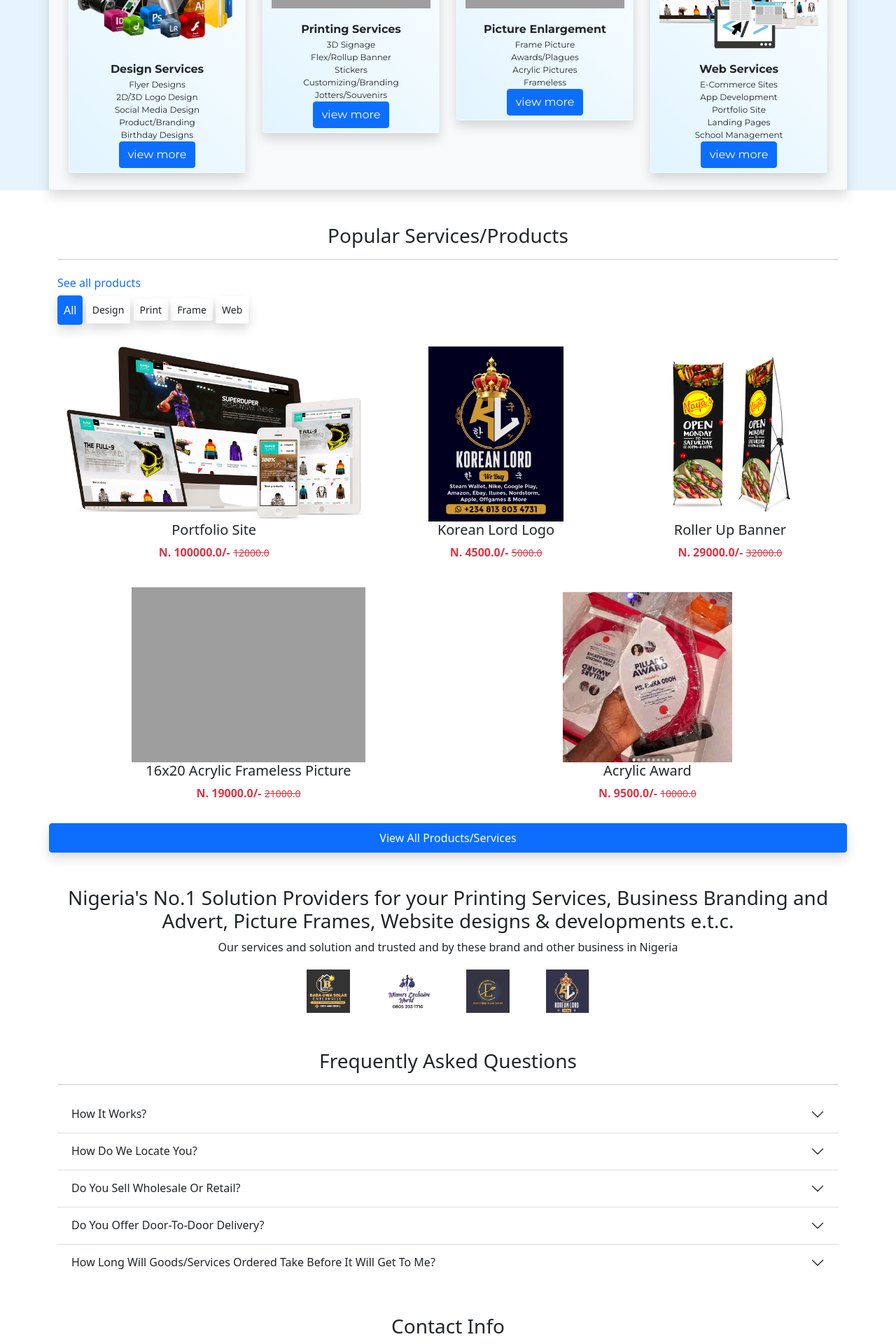
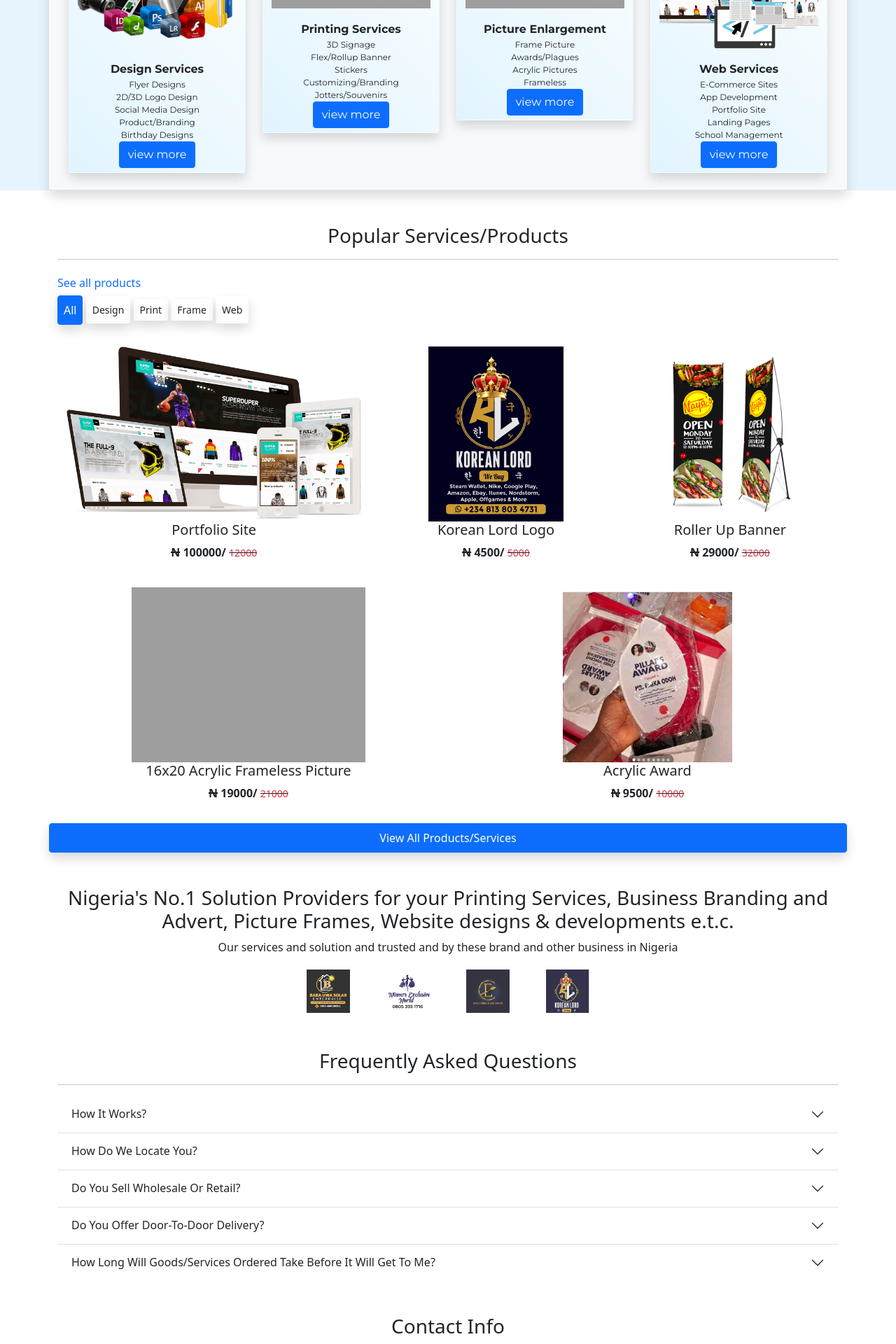
Before and after one commit to Nexwod/nexwod_technologies, a Django app: page / in a window 1280 px wide. Shown: the part 924-2844 px from the top of the page at 70% size. Run offline with Django 3.2, Linux system fonts and the light colour scheme; data comes from the database, SQL or seed files in the repository; both versions use the stored data as it was after the commit; some libraries are stand-ins or nearby versions; some web fonts are replaced; grey boxes are pictures that could not be loaded.

Commit message:
updated for naira

```diff
--- a/app/templates/app/addtocart.html
+++ b/app/templates/app/addtocart.html
@@ -37,7 +37,7 @@
                                 <a class="remove-cart btn btn-sm btn-secondary nr-3" pid={{item.product.id}}>
                                     Remove Item
                                 </a>
-                                <p class="mb-0"><span><strong>N. {{item.product.discounted_price}}</strong></span></p>
+                                <p class="mb-0"><span><strong><span class="double-line">N</span>  {{item.product.discounted_price|floatformat:0}}</strong></span></p>
                             </div>
                             </div>
                         </div>
@@ -58,14 +58,14 @@
                 <h3>The Total Amount of</h3>
                 <ul class="list-group">
                     <li class="list-group-item d-flex justify-content-between align-item-center
-                     border-9 px-1 pb-1">Amount <span id="amount">N. {{amount}}</span></li>
+                     border-9 px-1 pb-1">Amount <span id="amount"><span class="double-line">N</span> {{amount|floatformat:0}}</span></li>
                     <li class="list-group-item d-flex justify-content-between align-item-center
                      border-9 px-1">Waybill <span class="text-danger">Free</span></li>
 
                     <li class="list-group-item d-flex justify-content-between align-item-center
                      border-0 mb-3">
 
-                       <h6><strong>Total</strong></h6> <span id="totalamount"><strong>N. {{totalamount}} </strong></span>
+                       <h6><strong>Total</strong></h6> <span id="totalamount"><strong><span class="double-line">N</span> {{totalamount|floatformat:0}} </strong></span>
                      </li>
                 </ul>
                 <div class="d-grid "><a href="{% url 'paywhatsapp' %}" class="btn btn-success">Place Order in Whatsapp</a></div>
--- a/app/templates/app/allproduct.html
+++ b/app/templates/app/allproduct.html
@@ -38,9 +38,9 @@
                                 <img src="{{prod.product_image.url}}" width="me-auto" height="250
                                 px" alt="">
                             <div class="fw-bold">{{prod.title}}</div>
-                            <div class="fw-bold text-danger">N. {{prod.discounted_price}}/-
+                            <div class="fw-bold"><span class="double-line">N</span> {{prod.discounted_price|floatformat:0}}/
                                 <small class="fw-light text-decoration-line-through">
-                                    {{prod.selling_price}}
+                                    <span class="text-danger">{{prod.selling_price|floatformat:0}}</span>
                                 </small>
                             </div>
                         </div>
--- a/app/templates/app/base.html
+++ b/app/templates/app/base.html
@@ -16,6 +16,12 @@
     <link rel="stylesheet" href="{% static 'app/css/all.min.css' %}">
     <link rel="stylesheet" href="{% static 'app/css/style.css' %}">
 
+    <style>
+      .double-line{
+        text-decoration:line-through; background: linear-gradient(0deg, #000, #000);
+                                    background-size: 100% 2px, 100% 2px; background-position: 0 50%, 0 100%; background-repeat: no-repeat;
+
+      } </style>
 
 <body >
     <nav class="navbar navbar-expand-lg navbar-light bg-white bg-body-tertiary">
@@ -103,7 +109,7 @@ style="position: fixed; height: 50px; width: 50px; bottom: 2%; border-radius: 50
         <br><small class="footer-body text-uppercase fw-bold ">follow us on social media at</small> <br>
 
         <a href="https://wa.me/2349021865092?text=I'm%20inquiring%20about%20the%20product%20listing" class="px-2"><i class="fab fa-whatsapp"></i></a>
-        <a href="https://www.facebook.com/nexwodlogo"  class="px-2"><i class="fab fa-facebook"></i></a>
+        <a href="https://www.facebook.com/Nexwod-graphics-and-logo-design/"  class="px-2"><i class="fab fa-facebook"></i></a>
         <a href="https://instagram.com/nexwodgraphics?igshid=YmMyMTA2M2Y=" class="px-2"><i class="fab fa-instagram"></i></a>
         <a href="https://wa.me/message/TCILH72BAEYVK1"><i class="fab fa-twitter" class="px-2"></i></a>
 
--- a/app/templates/app/category.html
+++ b/app/templates/app/category.html
@@ -26,9 +26,9 @@
                                 <img src="{{prod.product_image.url}}" width="me-auto" height="250
                                 px" alt="">
                             <div class="fw-bold">{{prod.title}}</div>
-                            <div class="fw-bold text-danger">N. {{prod.discounted_price}}/-
+                            <div class="fw-bold"><span class="double-line">N</span> {{prod.discounted_price|floatformat:0}}/
                                 <small class="fw-light text-decoration-line-through">
-                                    {{prod.selling_price}}
+                                    <span class="text-danger">{{prod.selling_price|floatformat:0}}</span>
                                 </small>
                             </div>
                         </div>
--- a/app/templates/app/index.html
+++ b/app/templates/app/index.html
@@ -191,10 +191,11 @@
                                 <img src="{{prod.product_image.url}}" width="me-auto" height="250
                                 px" alt="">
                             <h5 class="text-capitalize text-lg">{{prod.title}}</h5>
-                            <div class="fw-bold text-danger">N. {{prod.discounted_price}}/-
-                                <small class="fw-light text-decoration-line-through">
-                                    {{prod.selling_price}}
-                                </small>
+                            <div class="fw-bold"><span class="double-line">N</span> {{prod.discounted_price|floatformat:0}}/
+                              <small class="fw-light text-decoration-line-through">
+                                  <span class="text-danger">{{prod.selling_price|floatformat:0}}</span>
+                              </small>
+
                             </div>
                         </div>
                     </a>
@@ -216,10 +217,10 @@
     </div>
    </div> -->
    <div>
-    <a href="#"><a href="#"><img class="px-sm-4 px-1 py-1" style="opacity: 0.8;" src="{% static 'app/img/trusted1.png' %}" alt="" height="70" width="me-auto"></a>
-    <a href="#"><a href="#"><img class="px-sm-4 px-1 py-1" style="opacity: 0.8;" src="{% static 'app/img/trusted2.png' %}" alt="" height="70" width="me-auto"></a>
-    <a href="#"><a href="#"><img class="px-sm-4 px-1 py-1" style="opacity: 0.8;" src="{% static 'app/img/trusted3.png' %}" alt="" height="70" width="me-auto"></a>
-    <a href="#"><a href="#"><img class="px-sm-4 px-1 py-1" style="opacity: 0.8;" src="{% static 'app/img/trusted4.png' %}" alt="" height="70" width="me-auto"></a>
+    <a href="#"><a href="https://wa.me/2348104862809?text=Good%20Morning%20Baba%20Solar%20Ent"><img class="px-sm-4 px-1 py-1" style="opacity: 0.8;" src="{% static 'app/img/trusted1.png' %}" alt="" height="70" width="me-auto"></a>
+    <a href="#"><a href="https://wa.me/2348104862809?text=Good%20Morning%20Baba%20Solar%20Ent"><img class="px-sm-4 px-1 py-1" style="opacity: 0.8;" src="{% static 'app/img/trusted2.png' %}" alt="" height="70" width="me-auto"></a>
+    <a href="#"><a href="https://wa.me/2348104862809?text=Good%20Morning%20Baba%20Solar%20Ent"><img class="px-sm-4 px-1 py-1" style="opacity: 0.8;" src="{% static 'app/img/trusted3.png' %}" alt="" height="70" width="me-auto"></a>
+    <a href="#"><a href="https://wa.me/2348104862809?text=Good%20Morning%20Baba%20Solar%20Ent"><img class="px-sm-4 px-1 py-1" style="opacity: 0.8;" src="{% static 'app/img/trusted4.png' %}" alt="" height="70" width="me-auto"></a>
 
 </div>
    </div>
```
Also changed, not shown: db.sqlite3.
